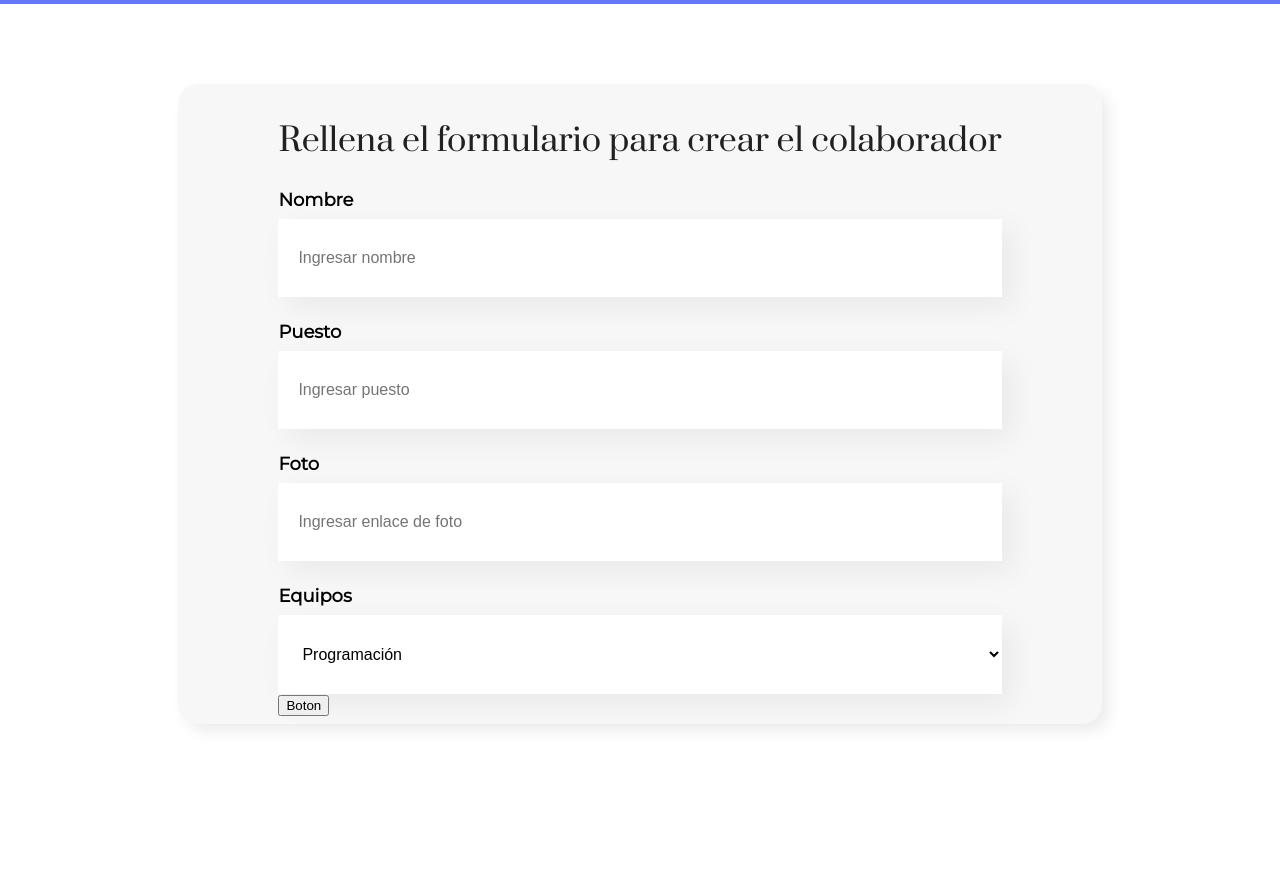
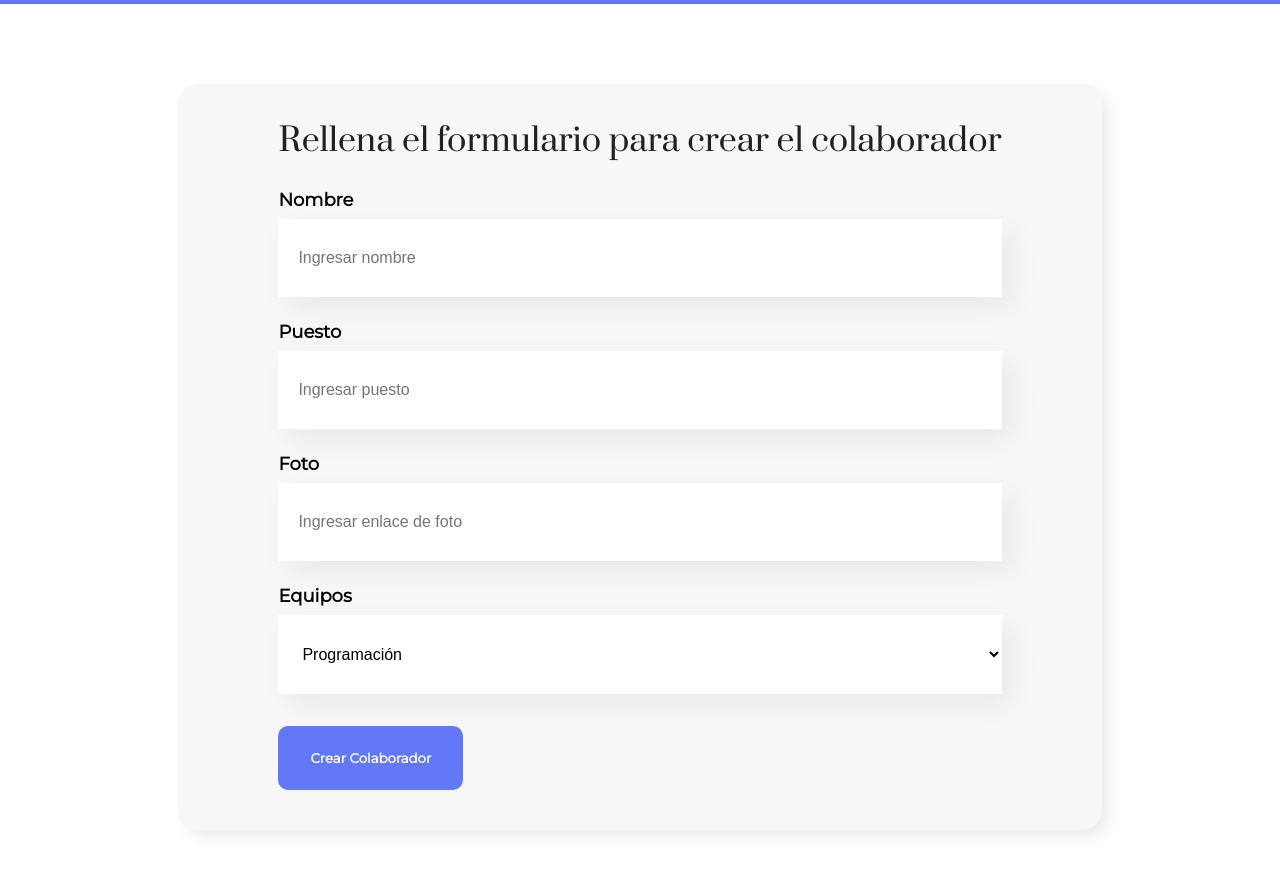
Before and after one commit to Douglas-i/Org, a React (Create React App) app: page / in a window 1280 px wide. Shown: the part 496-1368 px from the top of the page. Before the commit the page ends 1300 px from the top, so only its background shows below. Built offline with nearby package versions, Linux system fonts and the light colour scheme.

Commit message:
Formulario Completo

```diff
--- a/src/componentes/Boton/Boton.css
+++ b/src/componentes/Boton/Boton.css
@@ -0,0 +1,15 @@
+.boton {
+    background-color: #6278F7;
+    border-radius: 10px;
+    font-weight: 700;
+    font-family: 'Montserrat', sans-serif;
+    padding: 24px 32px;
+    border: none;
+    color: #FFF;
+    margin: 32px 0;
+    cursor: pointer;
+}
+
+.boton:hover {
+    color: #95FFD4;
+}
--- a/src/componentes/Boton/index.js
+++ b/src/componentes/Boton/index.js
@@ -1,7 +1,7 @@
-const Boton = () => {
-    return <button>Boton</button>
+import './Boton.css'
+
+const Boton = (props) => {
+    return <button className='boton'>{props.texto}</button>
 };
-//Un comentario de manera local
-//Exportar el Boton para luedo poder importarlo para su uso
-//Esto lo hizo alvaro
+
 export default Boton;
--- a/src/componentes/CampoTexto/index.js
+++ b/src/componentes/CampoTexto/index.js
@@ -3,7 +3,7 @@ import "./CampoTexto.css"
 const CampoTexto = (props) => {
     return <div className="campo-texto">
         <label>{props.titulo}</label>
-        <input placeholder={props.placeholder}/>
+        <input placeholder={props.placeholder} required={props.required}/>
     </div>
 }
 
--- a/src/componentes/Formulario/Formulario.js
+++ b/src/componentes/Formulario/Formulario.js
@@ -4,14 +4,20 @@ import ListaOpciones from '../ListaOpciones';
 import Boton from '../Boton';
 
 const Formulario = () => {
+
+    const manejarEnvio = (e) => {
+        e.preventDefault();
+        console.log("Prueba");
+    }
+
     return <section className='formulario'>
-        <form>
+        <form onSubmit={manejarEnvio}>
             <h2>Rellena el formulario para crear el colaborador</h2>
-            <CampoTexto titulo="Nombre" placeholder="Ingresar nombre"/>
-            <CampoTexto titulo="Puesto" placeholder="Ingresar puesto"/>
-            <CampoTexto titulo="Foto" placeholder="Ingresar enlace de foto"/>
+            <CampoTexto titulo="Nombre" placeholder="Ingresar nombre" required/>
+            <CampoTexto titulo="Puesto" placeholder="Ingresar puesto" required/>
+            <CampoTexto titulo="Foto" placeholder="Ingresar enlace de foto" required/>
             <ListaOpciones/>
-            <Boton />
+            <Boton texto="Crear Colaborador"/>
         </form>
     </section>
 }
```
